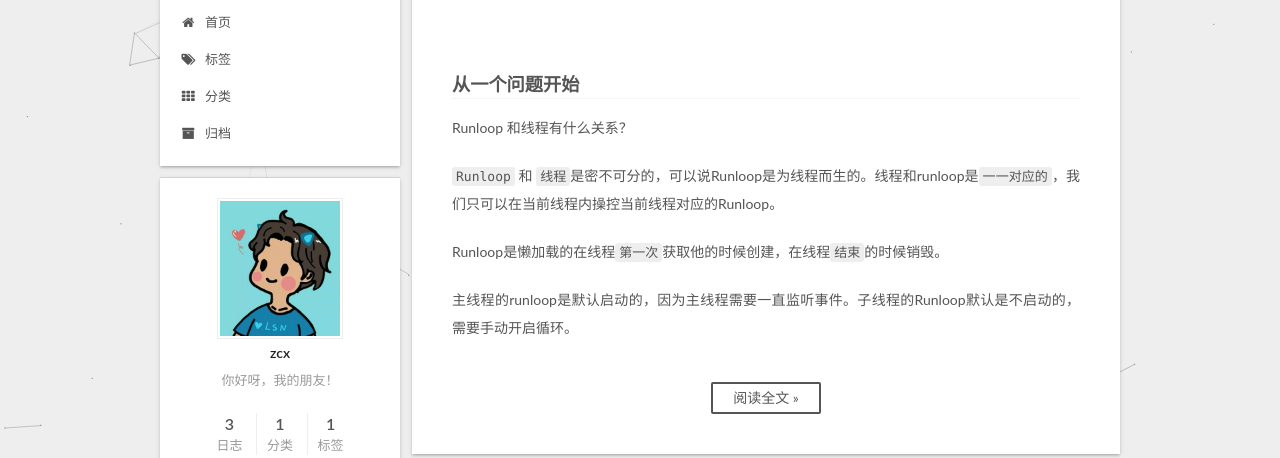
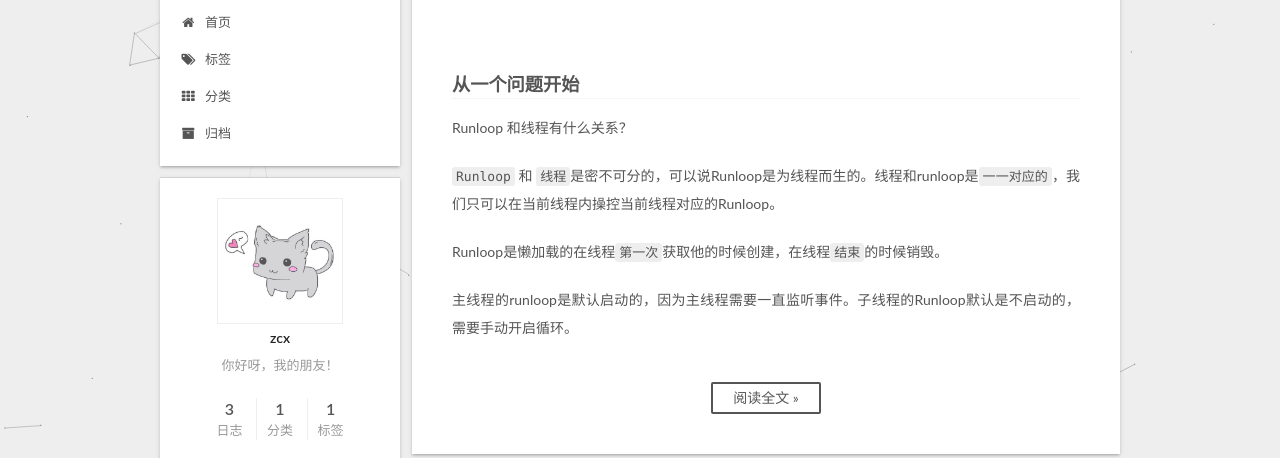
Before and after one commit to zcx4u/zcx4u.github.io, a plain HTML site: page index.html in a window 1280 px wide. Shown: the part 105-563 px from the top of the page. Drawn offline with Linux system fonts and the light colour scheme; animation ran at ten frames a second; a script that the page names is missing.

Commit message:
Site updated: 2021-01-18 17:07:32

```diff
--- a/css/main.css
+++ b/css/main.css
@@ -1823,7 +1823,7 @@ pre .javascript .function {
   width: 4px;
   height: 4px;
   border-radius: 50%;
-  background: #f633fe;
+  background: #ffff34;
 }
 .links-of-blogroll {
   font-size: 13px;
--- a/index.html
+++ b/index.html
@@ -264,7 +264,7 @@
     <span hidden itemprop="author" itemscope="" itemtype="http://schema.org/Person">
       <meta itemprop="name" content="zcx">
       <meta itemprop="description" content="">
-      <meta itemprop="image" content="/images/avatar.jpg">
+      <meta itemprop="image" content="/images/avatar.jpeg">
     </span>
 
     <span hidden itemprop="publisher" itemscope="" itemtype="http://schema.org/Organization">
@@ -424,7 +424,7 @@
     <span hidden itemprop="author" itemscope="" itemtype="http://schema.org/Person">
       <meta itemprop="name" content="zcx">
       <meta itemprop="description" content="">
-      <meta itemprop="image" content="/images/avatar.jpg">
+      <meta itemprop="image" content="/images/avatar.jpeg">
     </span>
 
     <span hidden itemprop="publisher" itemscope="" itemtype="http://schema.org/Organization">
@@ -587,7 +587,7 @@
     <span hidden itemprop="author" itemscope="" itemtype="http://schema.org/Person">
       <meta itemprop="name" content="zcx">
       <meta itemprop="description" content="">
-      <meta itemprop="image" content="/images/avatar.jpg">
+      <meta itemprop="image" content="/images/avatar.jpeg">
     </span>
 
     <span hidden itemprop="publisher" itemscope="" itemtype="http://schema.org/Organization">
@@ -765,7 +765,7 @@
         <div class="site-overview">
           <div class="site-author motion-element" itemprop="author" itemscope="" itemtype="http://schema.org/Person">
 
-              <img class="site-author-image" itemprop="image" src="/images/avatar.jpg" alt="zcx">
+              <img class="site-author-image" itemprop="image" src="/images/avatar.jpeg" alt="zcx">
 
               <p class="site-author-name" itemprop="name">zcx</p>
               <p class="site-description motion-element" itemprop="description">你好呀，我的朋友！</p>
```
Also changed, not shown: 2020/09/22/GCD/index.html (+2 -2 lines), 2020/09/23/block/index.html (+2 -2 lines), 2020/09/25/runloop/index.html (+2 -2 lines), archives/2020/09/index.html (+1 -1 lines), archives/2020/index.html (+1 -1 lines), archives/index.html (+1 -1 lines), categories/iOS/index.html (+1 -1 lines), categories/index.html (+1 -1 lines), tags/index.html (+1 -1 lines), tags/学习笔记/index.html (+1 -1 lines), images/avatar.jpeg (added), images/avatar.jpg (deleted).
